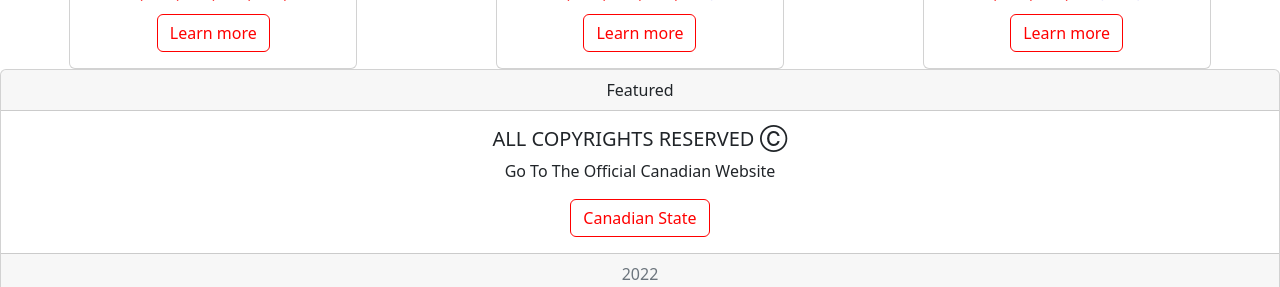
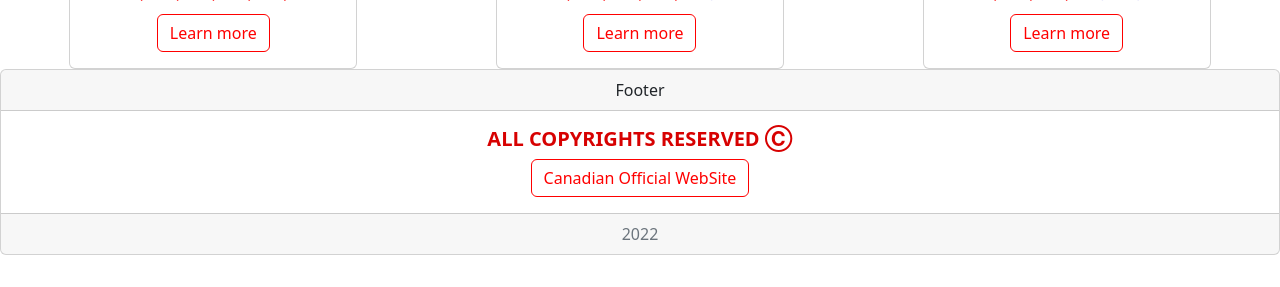
Before and after one commit to aziz4ammar/template-of-react.js-website, a React (Create React App) app: page / in a window 1280 px wide. Shown: the part 1024-1311 px from the top of the page. After the commit the page ends 1279 px from the top, so only its background shows below. Built offline with nearby package versions, Linux system fonts and the light colour scheme.

Commit message:
editing footer

```diff
--- a/src/components/footer/Footer.jsx
+++ b/src/components/footer/Footer.jsx
@@ -4,13 +4,10 @@ import "./footer.css"
 function Footer() {
   return (
     <Card className="text-center">
-      <Card.Header>Featured</Card.Header>
+      <Card.Header >Footer</Card.Header>
       <Card.Body>
-        <Card.Title>ALL COPYRIGHTS RESERVED Ⓒ</Card.Title>
-        <Card.Text>
-          Go To The Official Canadian Website
-        </Card.Text>
-        <Button className='but' href='https://www.canada.ca/en.html' variant="primary">Canadian State</Button>
+        <Card.Title className='sad'>ALL COPYRIGHTS RESERVED Ⓒ</Card.Title>
+        <Button className='but' href='https://www.canada.ca/en.html' variant="primary">Canadian Official WebSite</Button>
       </Card.Body>
       <Card.Footer className="text-muted">2022</Card.Footer>
     </Card>
--- a/src/components/footer/footer.css
+++ b/src/components/footer/footer.css
@@ -0,0 +1,4 @@
+.sad{
+    font-weight:bold ;
+    color: rgb(215, 1, 1);
+}
```
